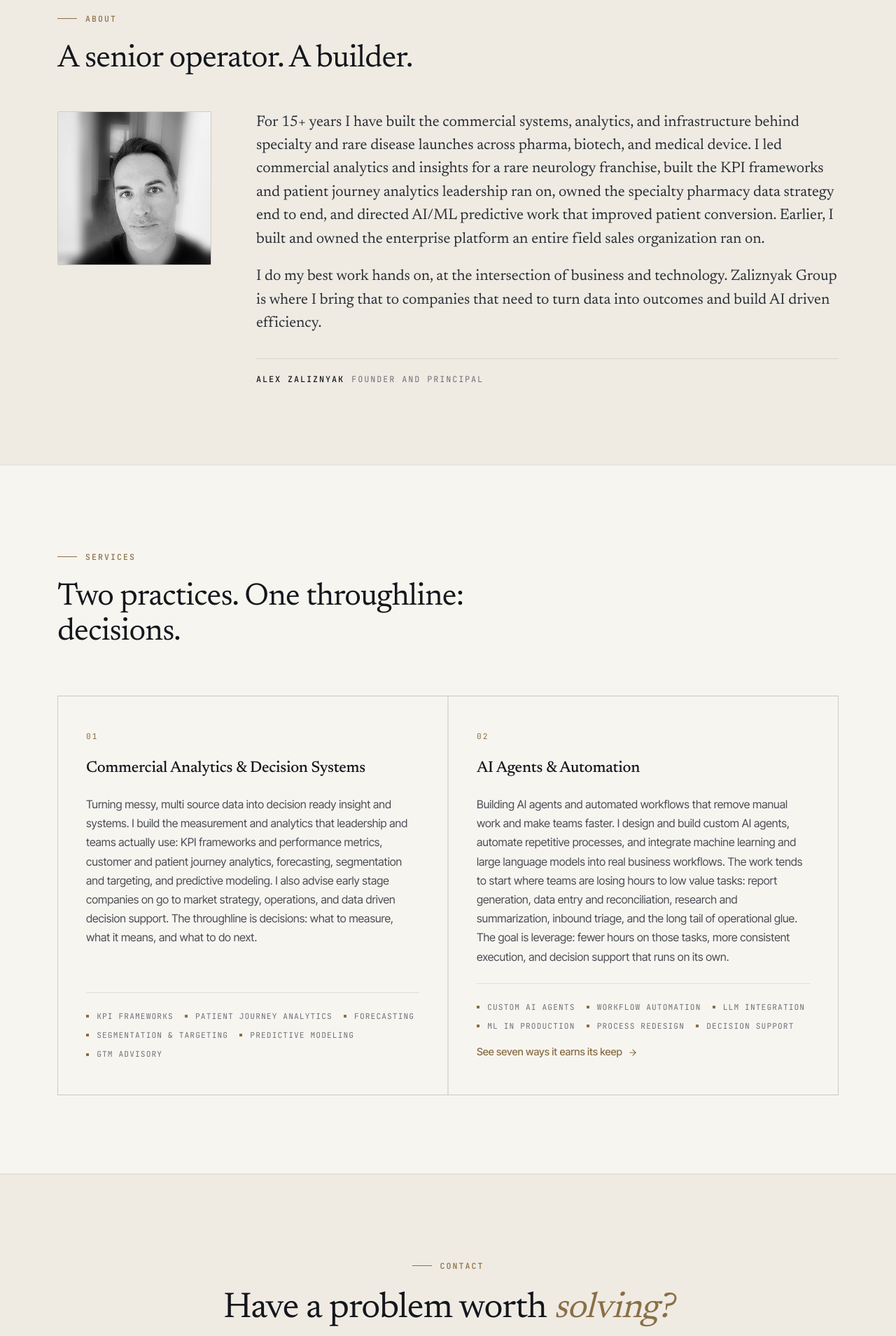
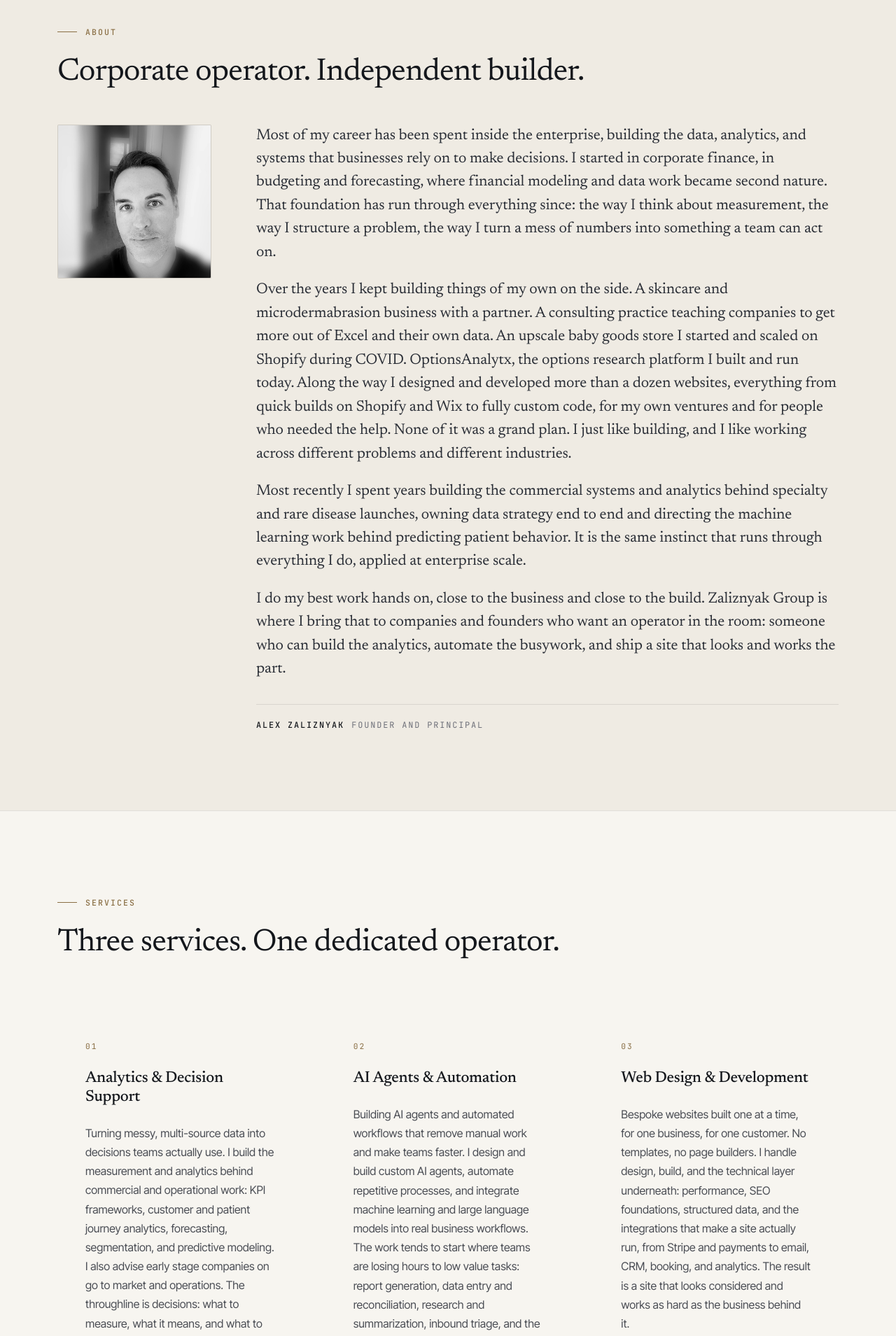
Before and after one commit to sashazaliz/zaliznyak-group, a Next.js app: page / in a window 1280 px wide. Shown: the part 880-2789 px from the top of the page at 70% size. Built offline with nearby package versions, Linux system fonts and the light colour scheme.

Commit message:
Rework hero, About, Services; add /work page; remove nav tagline

```diff
--- a/app/agents/page.tsx
+++ b/app/agents/page.tsx
@@ -79,9 +79,8 @@ export default function AgentsPage() {
         <div className="max-w nav-inner">
           <a href="/" className="nav-mark">
             <span className="nav-mark-text">
-              Zaliznyak Group
-              <small>Independent Practice</small>
-            </span>
+  Zaliznyak Group
+</span>
           </a>
           <div className="nav-links">
             <a href="/#about" className="nav-link">About</a>
--- a/app/globals.css
+++ b/app/globals.css
@@ -442,11 +442,11 @@ img, svg { display: block; max-width: 100% }
 
 .services-grid {
   display: grid;
-  grid-template-columns: 1fr 1fr;
-  gap: 2px;
-  background: var(--rule);
-  border: 1px solid var(--rule);
-  align-items: stretch;
+  grid-template-columns: repeat(3, 1fr);
+  gap: 2rem;
+}
+@media (max-width: 980px) {
+  .services-grid { grid-template-columns: 1fr; }
 }
 .service {
   background: var(--paper);
@@ -465,6 +465,9 @@ img, svg { display: block; max-width: 100% }
   margin-top: auto;
   padding-top: 1.5rem;
   border-top: 1px solid var(--rule);
+  display: flex;
+  flex-direction: column;
+  gap: 1.25rem;
 }
 .service-num {
   font-family: var(--mono);
@@ -1119,7 +1122,6 @@ img, svg { display: block; max-width: 100% }
   font-weight: 500;
   color: var(--gold);
   text-decoration: none;
-  margin-top: 1rem;
   transition: gap 0.3s var(--ease, cubic-bezier(0.22, 1, 0.36, 1)),
               color 0.3s var(--ease, cubic-bezier(0.22, 1, 0.36, 1));
 }
--- a/app/page.tsx
+++ b/app/page.tsx
@@ -64,7 +64,6 @@ export default function Page() {
           >
             <span className="nav-mark-text">
   Zaliznyak Group
-              <small>Independent Practice</small>
 </span>
           </a>
           <div className="nav-links">
@@ -107,13 +106,15 @@ export default function Page() {
       <section className="hero">
         <div className="max-w">
           <h1 className="hero-h1">
-            Analytics, AI, and decision systems that turn{' '}
-            <em>data into outcomes.</em>
+            Building the analytics, automation, and websites that{' '}
+            <em>businesses run on.</em>
           </h1>
           <p className="hero-sub">
-            Zaliznyak Group is an independent practice applying AI/ML, analytics,
-            and automation to commercial and operational problems. Built on years
-            leading commercial analytics in life sciences.
+            I have spent twenty-five years inside the enterprise, building the
+            data, analytics, and systems teams depend on, and I have started a
+            handful of my own ventures along the way. I like working across
+            different problems and different worlds, and that range is what I
+            bring to every engagement.
           </p>
           <div className="hero-actions">
             <a
@@ -143,7 +144,7 @@ export default function Page() {
 </a>
           </div>
           <div className="hero-chips">
-            <span className="hero-chip">15+ years in life sciences commercial</span>
+            <span className="hero-chip">25+ years across data &amp; systems</span>
             <span className="hero-chip">Founder, OptionsAnalytx</span>
             <span className="hero-chip">Based in San Diego</span>
           </div>
@@ -155,7 +156,7 @@ export default function Page() {
         <div className="max-w">
           <div className="reveal" style={{ marginBottom: '3rem' }}>
             <div className="eyebrow">About</div>
-            <h2 className="h2">A senior operator. A builder.</h2>
+            <h2 className="h2">Corporate operator. Independent builder.</h2>
           </div>
 
           <div className="about-grid reveal">
@@ -164,21 +165,40 @@ export default function Page() {
             </div>
             <div>
               <p className="about-body">
-                For 15+ years I have built the commercial systems, analytics, and
-                infrastructure behind specialty and rare disease launches across
-                pharma, biotech, and medical device. I led commercial analytics
-                and insights for a rare neurology franchise, built the KPI
-                frameworks and patient journey analytics leadership ran on, owned
-                the specialty pharmacy data strategy end to end, and directed
-                AI/ML predictive work that improved patient conversion. Earlier,
-                I built and owned the enterprise platform an entire field sales
-                organization ran on.
+                Most of my career has been spent inside the enterprise, building
+                the data, analytics, and systems that businesses rely on to make
+                decisions. I started in corporate finance, in budgeting and
+                forecasting, where financial modeling and data work became second
+                nature. That foundation has run through everything since: the way
+                I think about measurement, the way I structure a problem, the way
+                I turn a mess of numbers into something a team can act on.
               </p>
               <p className="about-body" style={{ marginTop: '1.25rem' }}>
-                I do my best work hands on, at the intersection of business and
-                technology. Zaliznyak Group is where I bring that to companies
-                that need to turn data into outcomes and build AI driven
-                efficiency.
+                Over the years I kept building things of my own on the side. A
+                skincare and microdermabrasion business with a partner. A
+                consulting practice teaching companies to get more out of Excel
+                and their own data. An upscale baby goods store I started and
+                scaled on Shopify during COVID. OptionsAnalytx, the options
+                research platform I built and run today. Along the way I designed
+                and developed more than a dozen websites, everything from quick
+                builds on Shopify and Wix to fully custom code, for my own
+                ventures and for people who needed the help. None of it was a
+                grand plan. I just like building, and I like working across
+                different problems and different industries.
+              </p>
+              <p className="about-body" style={{ marginTop: '1.25rem' }}>
+                Most recently I spent years building the commercial systems and
+                analytics behind specialty and rare disease launches, owning data
+                strategy end to end and directing the machine learning work
+                behind predicting patient behavior. It is the same instinct that
+                runs through everything I do, applied at enterprise scale.
+              </p>
+              <p className="about-body" style={{ marginTop: '1.25rem' }}>
+                I do my best work hands on, close to the business and close to the
+                build. Zaliznyak Group is where I bring that to companies and
+                founders who want an operator in the room: someone who can build
+                the analytics, automate the busywork, and ship a site that looks
+                and works the part.
               </p>
               <div className="about-name">
                 <strong>Alex Zaliznyak</strong>
@@ -194,7 +214,7 @@ export default function Page() {
         <div className="max-w">
           <div className="section-head reveal">
             <div className="eyebrow">Services</div>
-            <h2 className="h2">Two practices. One throughline: decisions.</h2>
+            <h2 className="h2">Three services. One dedicated operator.</h2>
           </div>
 
           <div className="services-grid reveal">
@@ -202,27 +222,40 @@ export default function Page() {
             <div className="service">
               <div className="service-num">01</div>
               <h3 className="service-name">
-                Commercial Analytics &amp; Decision Systems
+                Analytics &amp; Decision Support
               </h3>
               <p className="service-body">
-                Turning messy, multi source data into decision ready insight and
-                systems. I build the measurement and analytics that leadership
-                and teams actually use: KPI frameworks and performance metrics,
-                customer and patient journey analytics, forecasting, segmentation
-                and targeting, and predictive modeling. I also advise early stage
-                companies on go to market strategy, operations, and data driven
-                decision support. The throughline is decisions: what to measure,
-                what it means, and what to do next.
+                Turning messy, multi-source data into decisions teams actually
+                use. I build the measurement and analytics behind commercial and
+                operational work: KPI frameworks, customer and patient journey
+                analytics, forecasting, segmentation, and predictive modeling. I
+                also advise early stage companies on go to market and operations.
+                The throughline is decisions: what to measure, what it means,
+                and what to do next.
               </p>
               <div className="service-footer">
                 <ul className="service-list">
                   <li>KPI frameworks</li>
-                  <li>Patient journey analytics</li>
+                  <li>Journey analytics</li>
                   <li>Forecasting</li>
                   <li>Segmentation &amp; targeting</li>
                   <li>Predictive modeling</li>
                   <li>GTM advisory</li>
                 </ul>
+                <a href="#contact" className="service-link">
+                  Start a conversation
+                  <svg
+                    viewBox="0 0 24 24"
+                    fill="none"
+                    stroke="currentColor"
+                    strokeWidth="2"
+                    strokeLinecap="round"
+                    strokeLinejoin="round"
+                  >
+                    <line x1="5" y1="12" x2="19" y2="12" />
+                    <polyline points="12 5 19 12 12 19" />
+                  </svg>
+                </a>
               </div>
             </div>
 
@@ -267,9 +300,49 @@ export default function Page() {
                 </a>
               </div>
             </div>
+
+            {/* Service 3 */}
+            <div className="service">
+              <div className="service-num">03</div>
+              <h3 className="service-name">Web Design &amp; Development</h3>
+              <p className="service-body">
+                Bespoke websites built one at a time, for one business, for one
+                customer. No templates, no page builders. I handle design, build,
+                and the technical layer underneath: performance, SEO foundations,
+                structured data, and the integrations that make a site actually
+                run, from Stripe and payments to email, CRM, booking, and
+                analytics. The result is a site that looks considered and works
+                as hard as the business behind it.
+              </p>
+              <div className="service-footer">
+                <ul className="service-list">
+                  <li>Bespoke design</li>
+                  <li>Custom development</li>
+                  <li>SEO foundations</li>
+                  <li>Stripe &amp; payments</li>
+                  <li>Email &amp; CRM integration</li>
+                  <li>Analytics setup</li>
+                </ul>
+                <a href="/work" className="service-link">
+                  See selected work
+                  <svg
+                    viewBox="0 0 24 24"
+                    fill="none"
+                    stroke="currentColor"
+                    strokeWidth="2"
+                    strokeLinecap="round"
+                    strokeLinejoin="round"
+                  >
+                    <line x1="5" y1="12" x2="19" y2="12" />
+                    <polyline points="12 5 19 12 12 19" />
+                  </svg>
+                </a>
+              </div>
+            </div>
           </div>
         </div>
       </section>
+
 
 
       {/* ═══ CONTACT ═══ */}
--- a/app/work/page.tsx
+++ b/app/work/page.tsx
@@ -169,9 +169,8 @@ export default function WorkPage() {
         <div className="max-w nav-inner">
           <a href="/" className="nav-mark">
             <span className="nav-mark-text">
-              Zaliznyak Group
-              <small>Independent Practice</small>
-            </span>
+  Zaliznyak Group
+</span>
           </a>
           <div className="nav-links">
             <a href="/#about" className="nav-link">About</a>
```
Lines whose indentation alone changed are shown as unchanged.
